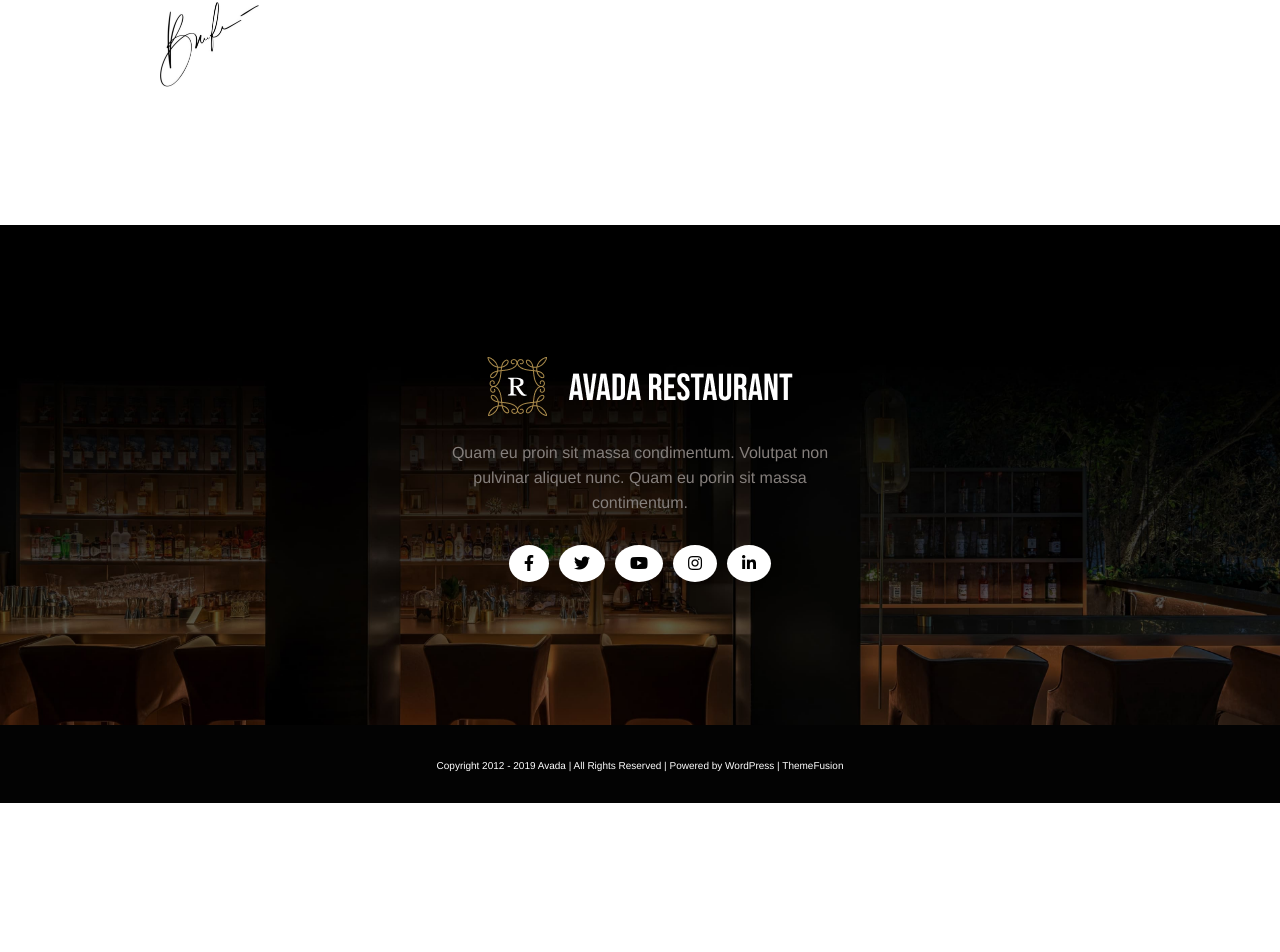
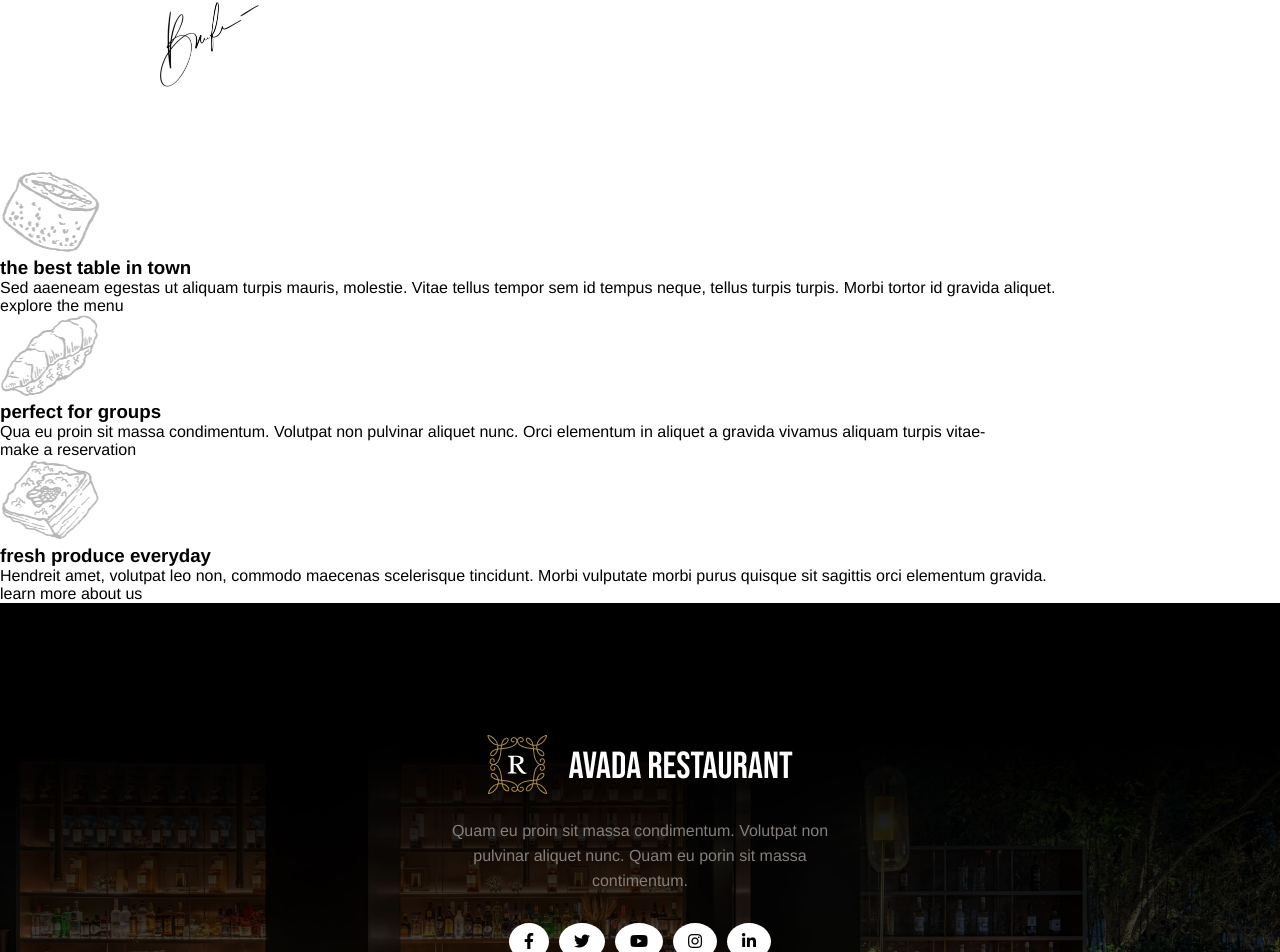
Before and after one commit to petrescuandreea/proj-html-vuejs, a Vue app: page / in a window 1280 px wide. Shown: the part 1318-2270 px from the top of the page. Before the commit the page ends 2121 px from the top, so only its background shows below. Built offline with nearby package versions, Linux system fonts and the light colour scheme.

Commit message:
Create data cards in AppSection2 and use it to print content

```diff
--- a/src/components/AppSection2.vue
+++ b/src/components/AppSection2.vue
@@ -1,35 +1,26 @@
 <template>
   <section id="reservations">
       <div class="center-container">
-          <div class="card">
-              <img src="" alt="">
+          <div class="card" v-for="card, i in cards" :key="i">
+              <img :src="require(`../assets/img/${card.image}`)" :alt="card.info">
 
-              <h3></h3>
+              <h3>
+                  {{ card.title }}
+              </h3>
 
-              <p></p>
+              <div>
+                  {{ card.line }}
+              </div>
 
-              <div class="btn"></div>
+              <p>
+                  {{ card.text }}
+              </p>
+
+              <div class="btn">
+                  {{ card.button }}
+              </div>
           </div>
 
-          <div class="card">
-              <img src="" alt="">
-
-              <h3></h3>
-
-              <p></p>
-
-              <div class="btn"></div>
-          </div>
-
-          <div class="card">
-              <img src="" alt="">
-
-              <h3></h3>
-
-              <p></p>
-
-              <div class="btn"></div>
-          </div>
       </div>
 
   </section>
@@ -38,10 +29,41 @@
 <script>
 export default {
   name: 'AppSection2',
+  data() {
+      return {
+          cards: [
+              {
+                  image: 'sushi-1.png',
+                  info: 'sushi image',
+                  title: 'the best table in town',
+                  line: '',
+                  text: 'Sed aaeneam egestas ut aliquam turpis mauris, molestie. Vitae tellus tempor sem id tempus neque, tellus turpis turpis. Morbi tortor id gravida aliquet.',
+                  button: 'explore the menu'
+              },
+              {
+                  image: 'sushi-2.png',
+                  info: 'sushi image',
+                  title: 'perfect for groups',
+                  line: '',
+                  text: 'Qua eu proin sit massa condimentum. Volutpat non pulvinar aliquet nunc. Orci elementum in aliquet a gravida vivamus aliquam turpis vitae-',
+                  button: 'make a reservation'
+              },
+              {
+                  image: 'sushi-3.png',
+                  info: 'sushi image',
+                  title: 'fresh produce everyday',
+                  line: '',
+                  text: 'Hendreit amet, volutpat leo non, commodo maecenas scelerisque tincidunt. Morbi vulputate morbi purus quisque sit sagittis orci elementum gravida.',
+                  button: 'learn more about us'
+              }
+          ]
+      }
+  }
 }
 </script>
 
 <!-- Add "scoped" attribute to limit CSS to this component only -->
 <style scoped lang="scss">
 
+
 </style>
```
